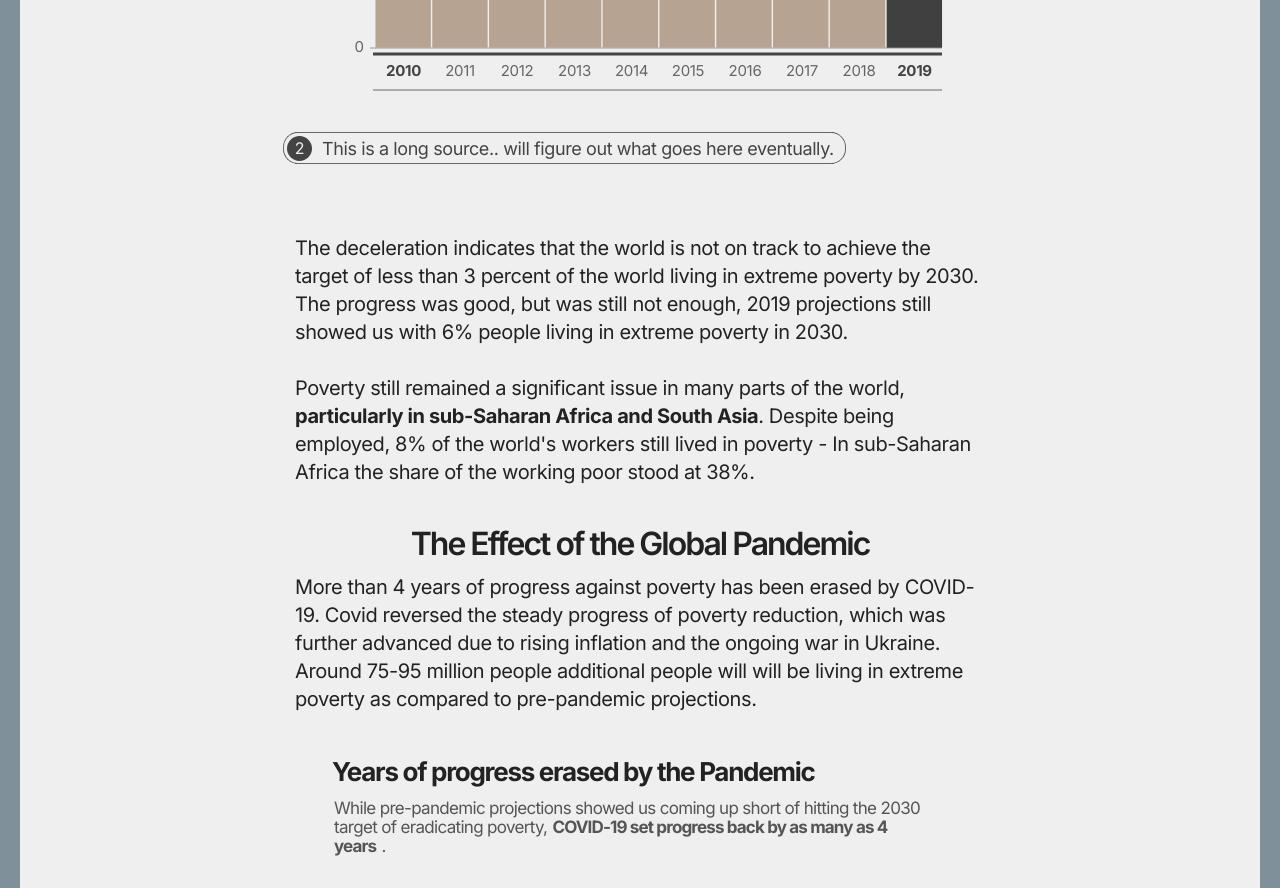
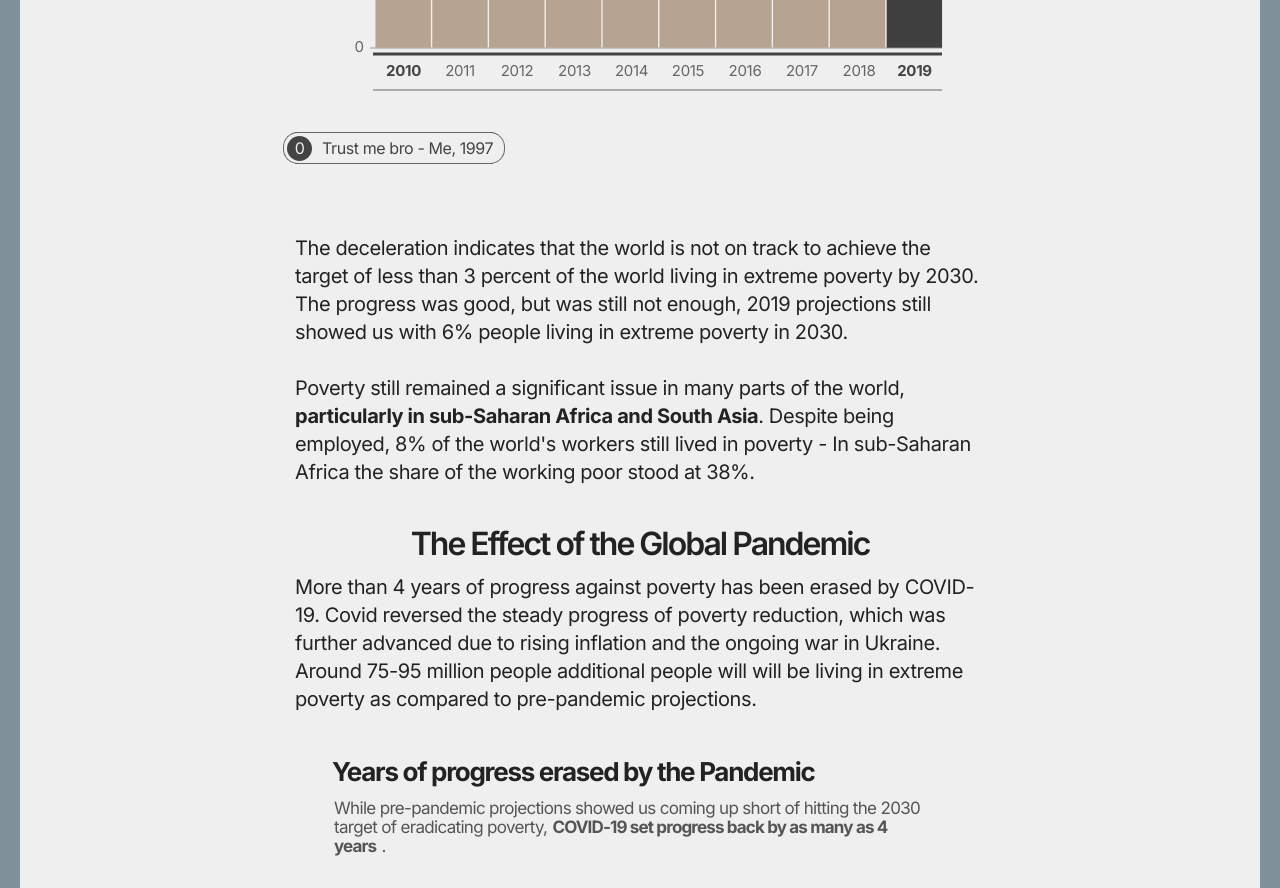
Before and after one commit to schubert-da/dvs-world-summit, a Svelte app: page / in a window 1280 px wide. Shown: the part 1500-2388 px from the top of the page. Built offline with nearby package versions, Linux system fonts and the light colour scheme; a web font is replaced by a local one.

Commit message:
source annotation changes

```diff
--- a/src/components/sections/common/source-annotation.svelte
+++ b/src/components/sections/common/source-annotation.svelte
@@ -1,11 +1,16 @@
+<script>
+    export let sourceIndex = 0;
+    export let sourceDescription = "Trust me bro - Me, 1997";
+</script>
+
 <div class="source-container">
     <div class="source-index">
         <div class="source-number">
-            2
+            {sourceIndex}
         </div>
     </div>
     <div class="source-description">
-        This is a long source.. will figure out what goes here eventually.
+        {sourceDescription}
     </div>
 </div>
 
@@ -17,7 +22,7 @@
     .source-container {
         position: relative;
         color: #444;
-        font-size: 18px;
+        font-size: 16px;
         height: var(--annotation-height);
         width: fit-content;
         line-height: 1.4;
```
